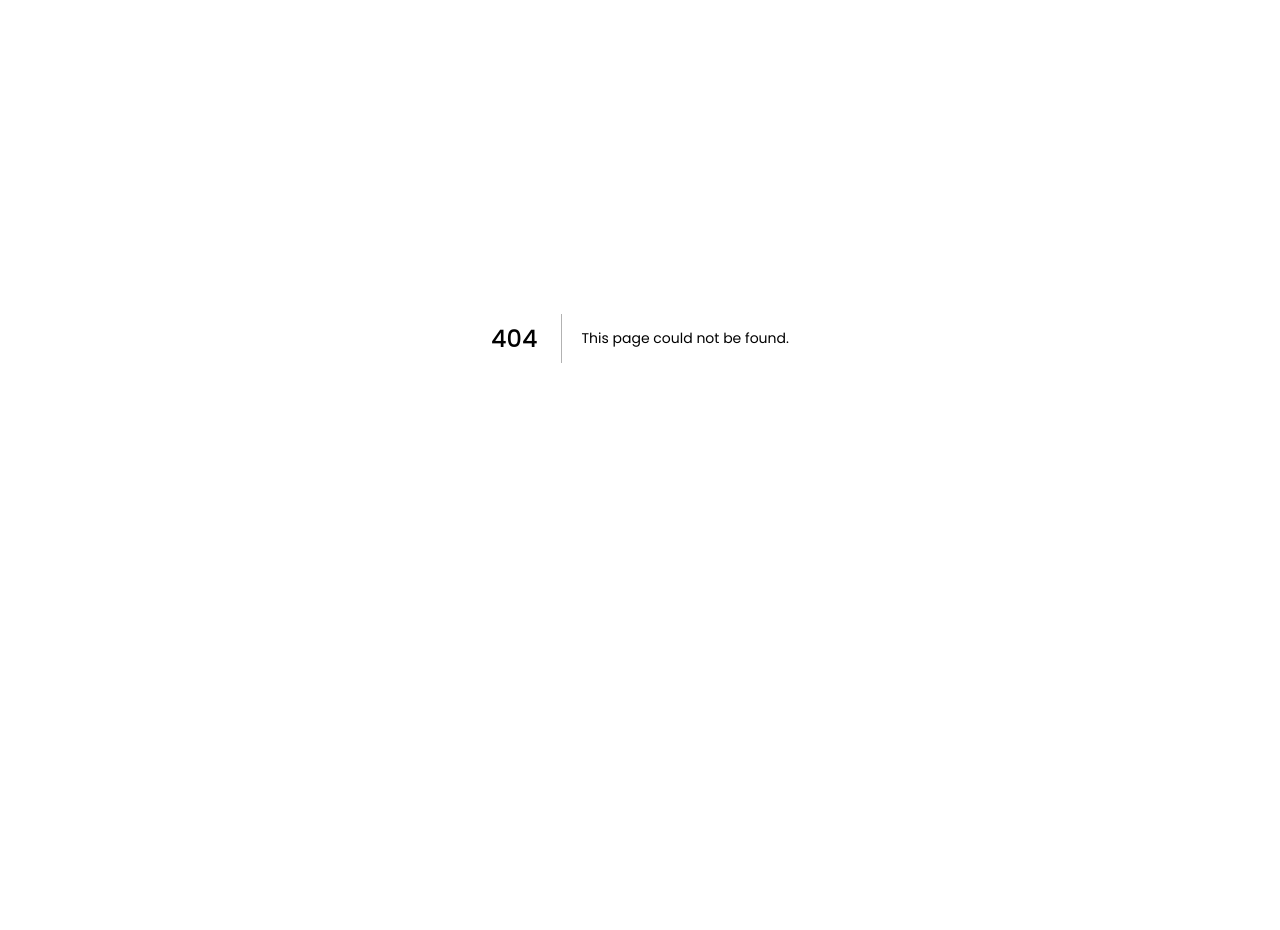
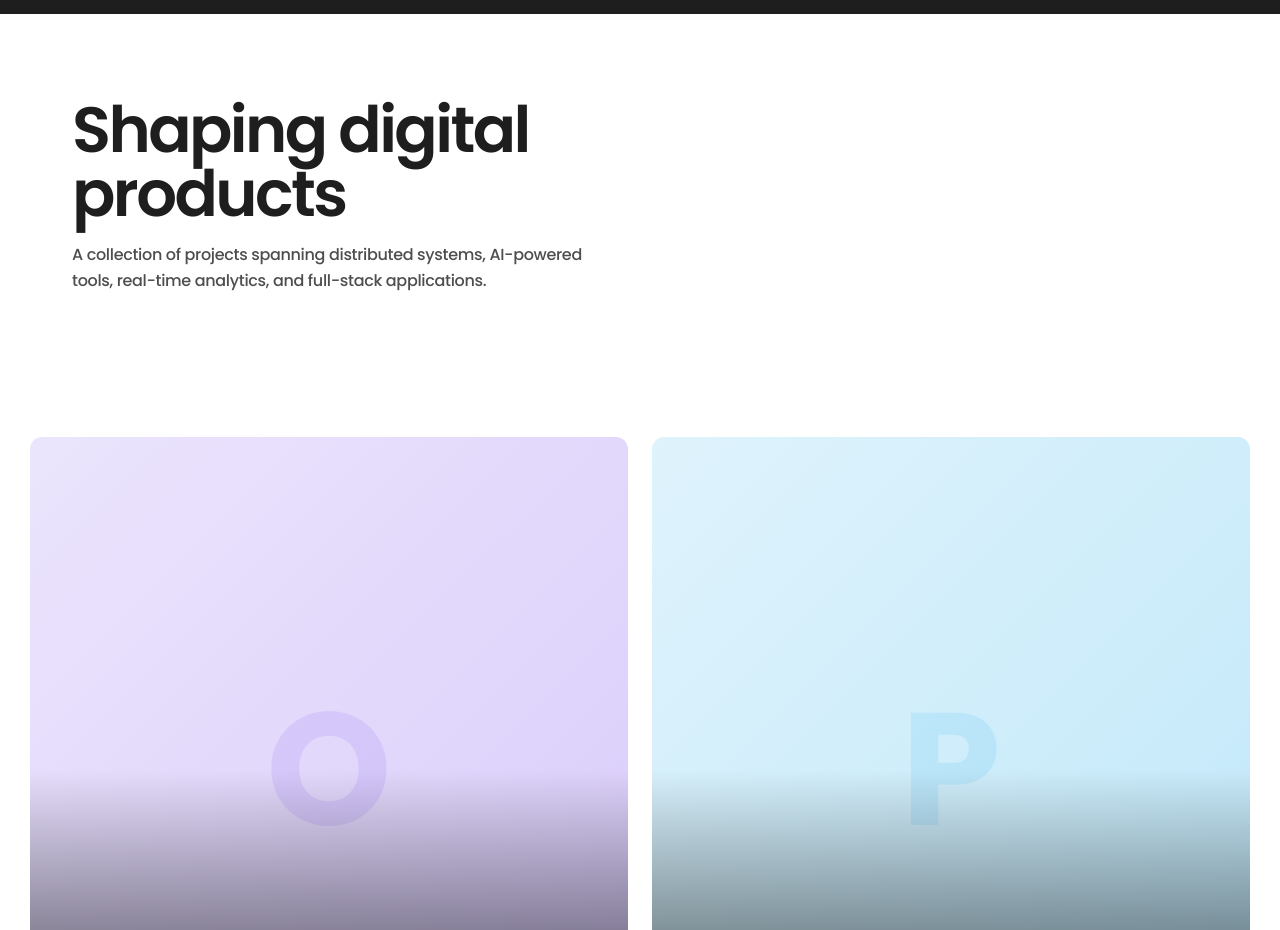
Before and after one commit to Nishchal45/portfolio, a Next.js app: page /projects in a window 1280 px wide. Before the commit this address had no page. Shown: the part 62-992 px from the top of the page. Before the commit the page ends 800 px from the top, so only its background shows below. Built offline with nearby package versions, Linux system fonts and the light colour scheme.

Commit message:
add: projects listing page with grid layout

```diff
--- /dev/null
+++ b/src/app/projects/page.tsx
@@ -0,0 +1,55 @@
+'use client';
+
+import { motion } from 'framer-motion';
+import Navbar from '@/components/Navbar';
+import Footer from '@/components/Footer';
+// FAQ removed
+import ProjectCard from '@/components/ProjectCard';
+import { projects } from '@/lib/data';
+import { fadeUp, stagger } from '@/lib/animations';
+
+export default function ProjectsPage() {
+  return (
+    <>
+      <Navbar />
+      <main>
+        {/* Hero heading */}
+        <section className="pt-32 pb-12 md:pt-40 md:pb-16">
+          <div className="mx-auto max-w-[1200px] px-5 md:px-8">
+            <motion.div initial="hidden" animate="visible" variants={stagger}>
+              <motion.h1 variants={fadeUp} custom={0} className="text-h1">
+                Shaping digital
+                <br />
+                products
+              </motion.h1>
+              <motion.p variants={fadeUp} custom={1} className="text-body mt-4 max-w-lg">
+                A collection of projects spanning distributed systems, AI-powered tools,
+                real-time analytics, and full-stack applications.
+              </motion.p>
+            </motion.div>
+          </div>
+        </section>
+
+        {/* Projects Grid */}
+        <section className="section-padding pt-0">
+          <div className="mx-auto max-w-[1500px]">
+            <motion.div
+              initial="hidden"
+              whileInView="visible"
+              viewport={{ once: true, margin: '-50px' }}
+              variants={stagger}
+              className="grid gap-6 md:grid-cols-2"
+            >
+              {projects.map((project, i) => (
+                <ProjectCard key={project.slug} project={project} index={i} />
+              ))}
+            </motion.div>
+          </div>
+        </section>
+
+
+      </main>
+      <Footer />
+    </>
+  );
+}
```
